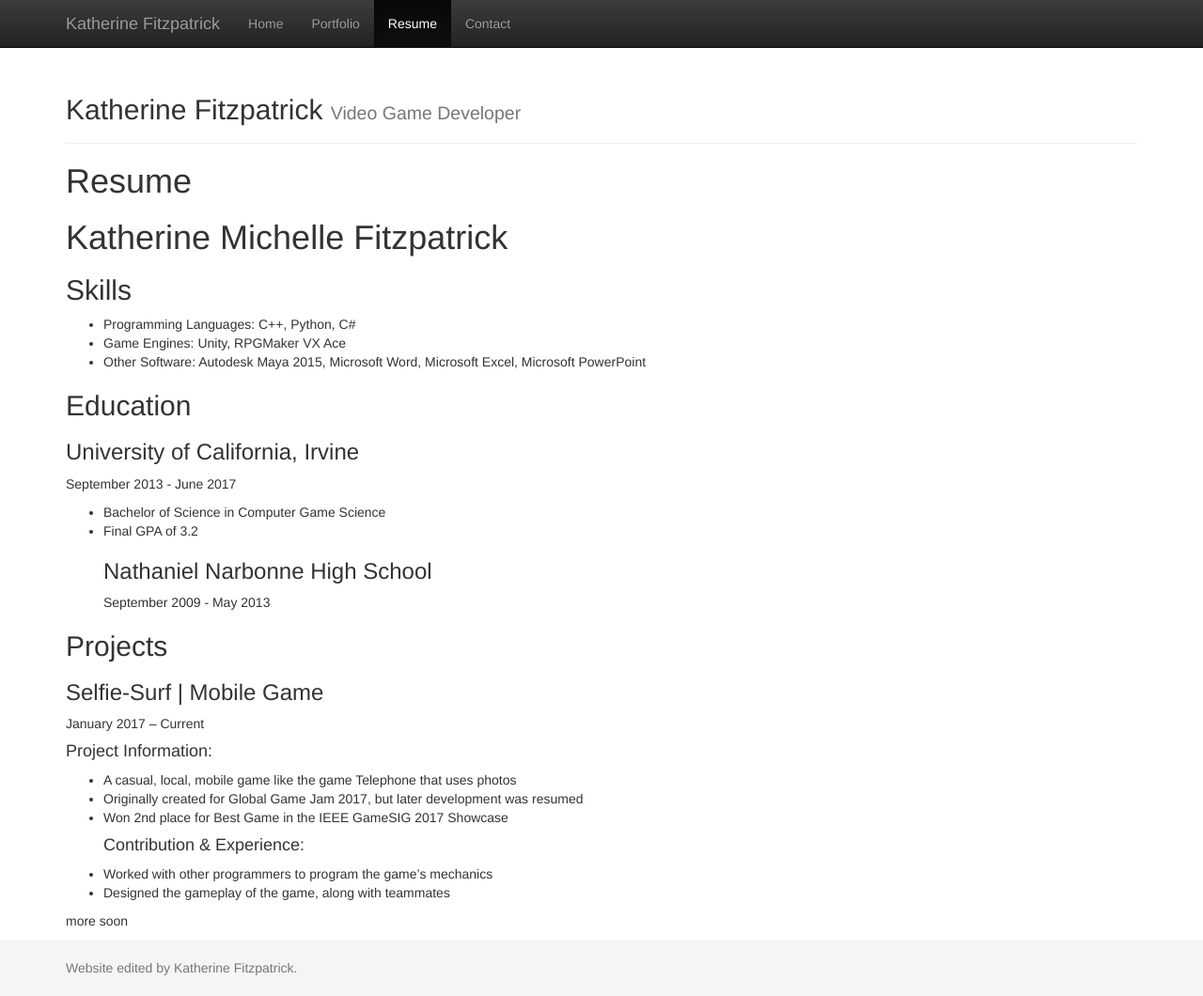
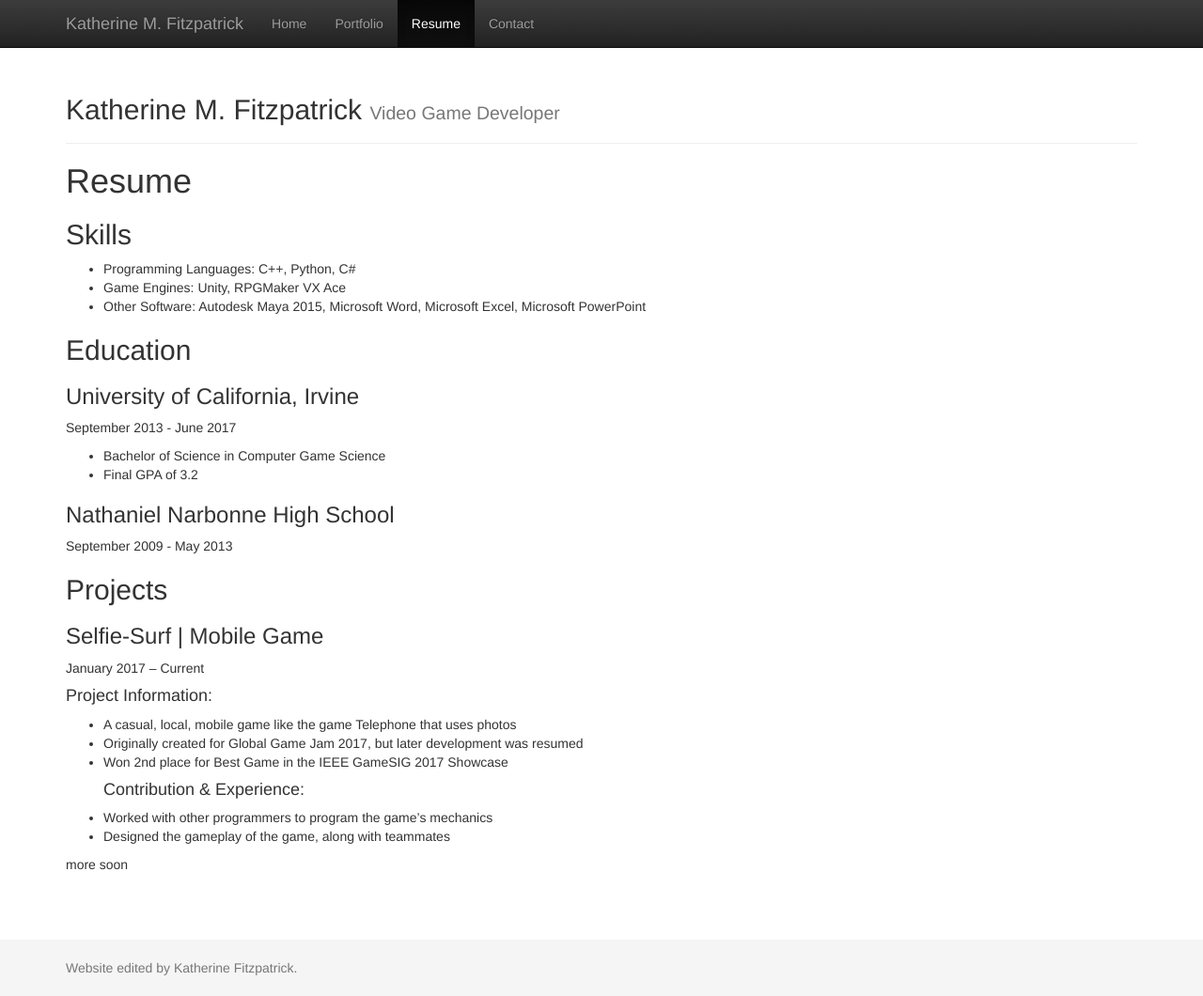
Before and after one commit to kathermf/kathermf.github.io, a Jekyll site: the page built from resume.md, in a window 1280 px wide and 1060 px high. Shown: the whole window at 94% size. Built offline with Jekyll 4.4.1, drawn with Linux system fonts in a browser that asks for light colours.

Commit message:
Minor fixes and format changes

```diff
--- a/_config.yml
+++ b/_config.yml
@@ -1,7 +1,7 @@
 ###########
 # site.title
 
-title:    'Katherine Fitzpatrick'
+title:    'Katherine M. Fitzpatrick'
 subtitle: 'Video Game Developer'
 
 
--- a/resume.md
+++ b/resume.md
@@ -4,8 +4,6 @@ title:	Resume
 ---
 
 # {{ page.title }}
-
-# Katherine Michelle Fitzpatrick
 
 ## Skills
 * Programming Languages: C++, Python, C#
@@ -18,6 +16,7 @@ September 2013 - June 2017
 
 * Bachelor of Science in Computer Game Science
 * Final GPA of 3.2
+
 ### Nathaniel Narbonne High School
 September 2009 - May 2013
 
```
